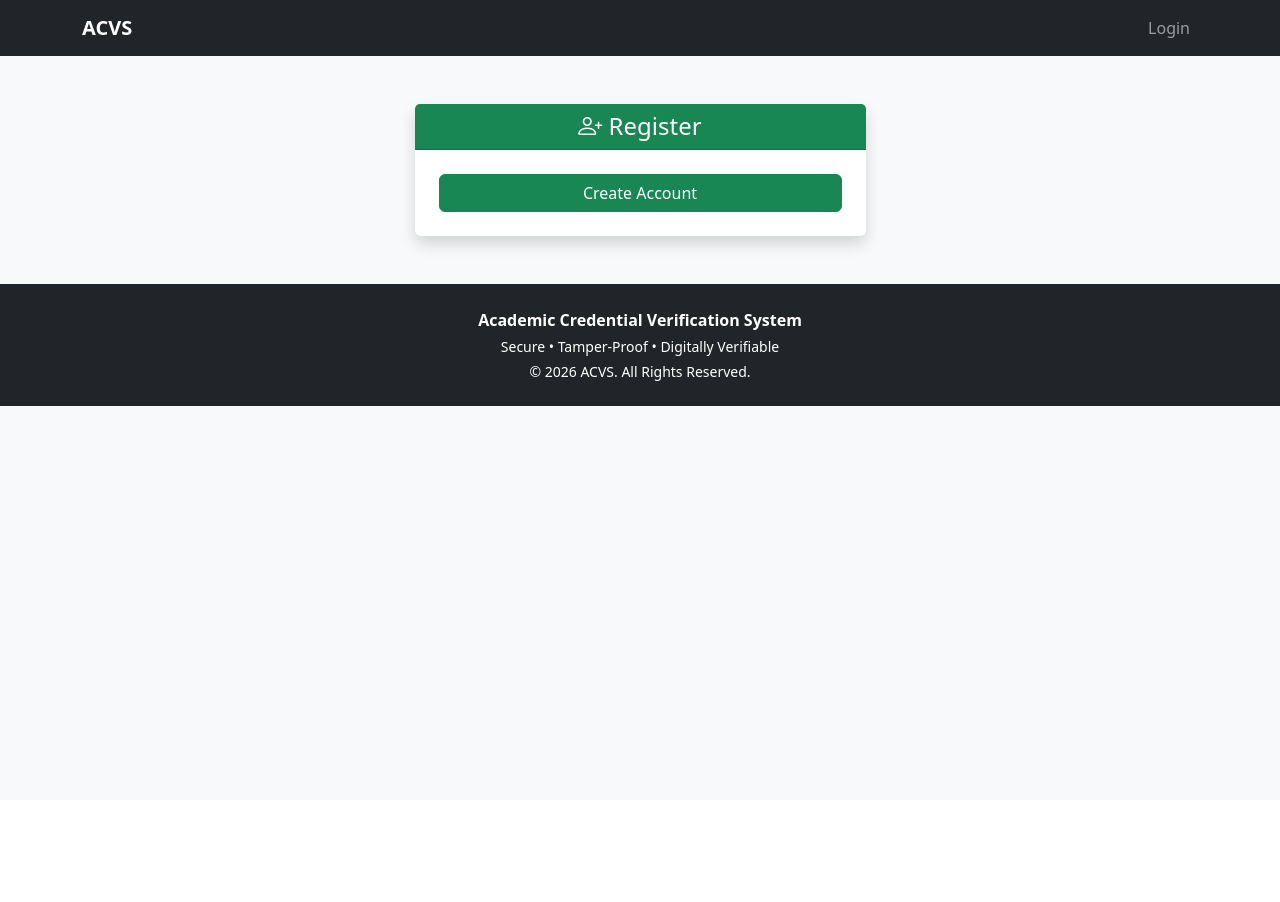
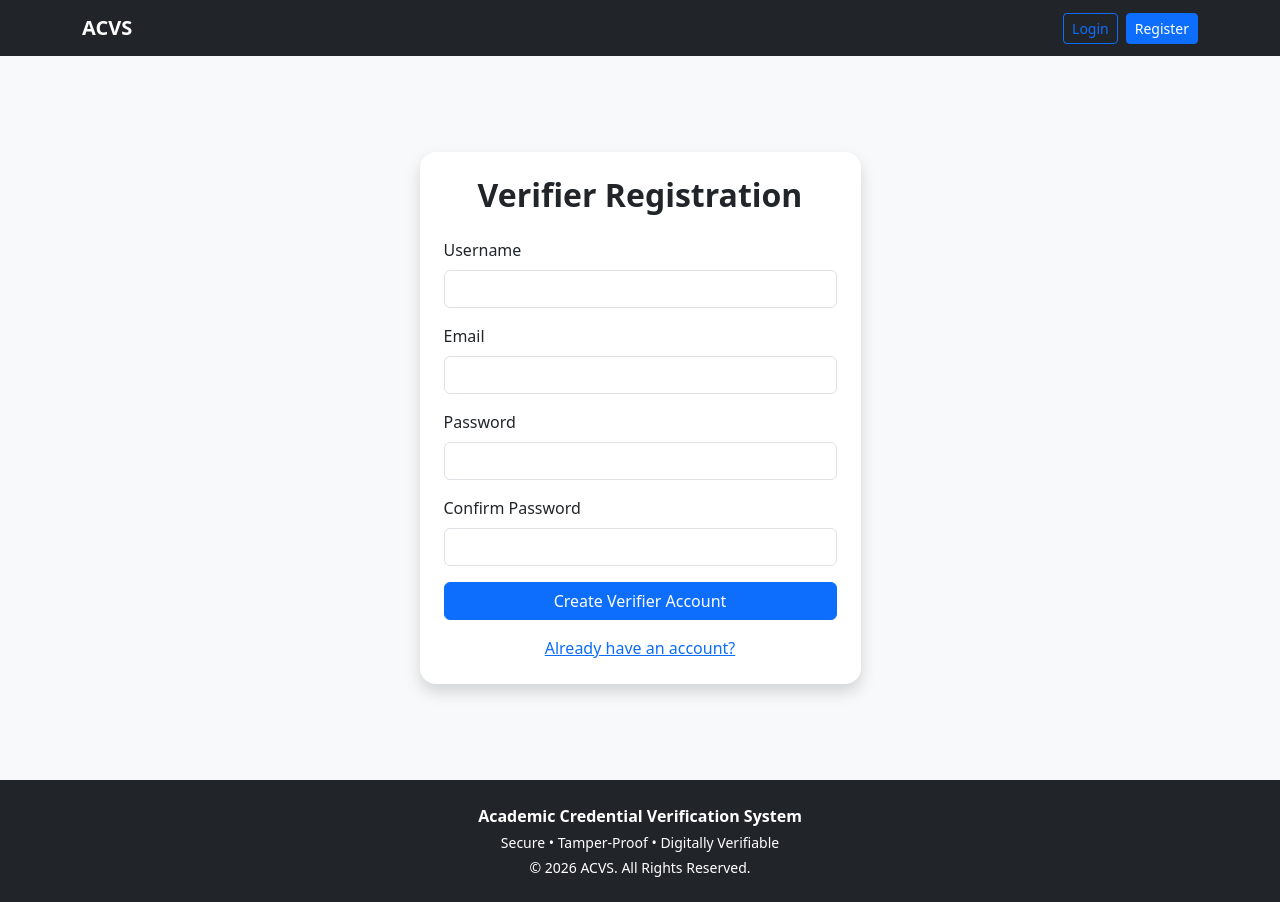
Before and after one commit to Nenmpe/acvs, a Django app: page /register/ in a window 1280 px wide. Before the commit the page ends 406 px from the top, so only its background shows below. Run offline with Django 5.2, Linux system fonts and the light colour scheme.

Commit message:
Added verifier registration, Change password Functionality and Role based dashboard

```diff
--- a/app/accounts/forms.py
+++ b/app/accounts/forms.py
@@ -1,7 +1,9 @@
 from django import forms
 from django.contrib.auth import get_user_model
+from django.contrib.auth.forms import PasswordChangeForm
 
 User = get_user_model()
+
 
 class StudentCreationForm(forms.ModelForm):
 
@@ -11,7 +13,6 @@ class StudentCreationForm(forms.ModelForm):
         model = User
         fields = ['username', 'email', 'password']
 
-
     def __init__(self, *args, **kwargs):
         super().__init__(*args, **kwargs)
 
@@ -20,12 +21,69 @@ class StudentCreationForm(forms.ModelForm):
                 "class": "form-control"
             })
 
-
     def save(self, commit=True, university=None):
         user = super().save(commit=False)
         user.role = 'STUDENT'
         user.university = university
         user.set_password(self.cleaned_data['password'])
+
         if commit:
             user.save()
+
         return user
+
+
+class VerifierRegistrationForm(forms.ModelForm):
+
+    password1 = forms.CharField(
+        widget=forms.PasswordInput(attrs={'class': 'form-control'})
+    )
+
+    password2 = forms.CharField(
+        widget=forms.PasswordInput(attrs={'class': 'form-control'})
+    )
+
+    class Meta:
+        model = User
+        fields = ['username', 'email']
+
+        widgets = {
+            'username': forms.TextInput(attrs={'class': 'form-control'}),
+            'email': forms.EmailInput(attrs={'class': 'form-control'}),
+        }
+
+    def clean(self):
+        cleaned_data = super().clean()
+
+        password1 = cleaned_data.get('password1')
+        password2 = cleaned_data.get('password2')
+
+        if password1 != password2:
+            raise forms.ValidationError("Passwords do not match")
+
+        return cleaned_data
+
+    def save(self, commit=True):
+        user = super().save(commit=False)
+        user.role = 'VERIFIER'
+        user.set_password(self.cleaned_data['password1'])
+
+        if commit:
+            user.save()
+
+        return user
+
+
+class CustomPasswordChangeForm(PasswordChangeForm):
+
+    old_password = forms.CharField(
+        widget=forms.PasswordInput(attrs={'class': 'form-control'})
+    )
+
+    new_password1 = forms.CharField(
+        widget=forms.PasswordInput(attrs={'class': 'form-control'})
+    )
+
+    new_password2 = forms.CharField(
+        widget=forms.PasswordInput(attrs={'class': 'form-control'})
+    )
--- a/app/accounts/urls.py
+++ b/app/accounts/urls.py
@@ -1,9 +1,80 @@
 from django.urls import path
+from django.contrib.auth import views as auth_views
 from . import views
 
 app_name = "accounts"
 
 urlpatterns = [
-    path('create-student/', views.create_student, name='create_student'),
-    path("dashboard/", views.student_dashboard, name="student_dashboard"),
+
+    # Student Management
+    path(
+        'create-student/',
+        views.create_student,
+        name='create_student'
+    ),
+
+    # Dashboards
+    path(
+        'student-dashboard/',
+        views.student_dashboard,
+        name='student_dashboard'
+    ),
+
+    path(
+        'verifier-dashboard/',
+        views.verifier_dashboard,
+        name='verifier_dashboard'
+    ),
+
+    path(
+        'university-dashboard/',
+        views.university_dashboard,
+        name='university_dashboard'
+    ),
+
+    path(
+        'dashboard/',
+        views.dashboard_redirect,
+        name='dashboard'
+    ),
+
+    # Password Change
+    path(
+        'change-password/',
+        views.change_password,
+        name='change_password'
+    ),
+
+    # Password Reset
+    path(
+        'password-reset/',
+        auth_views.PasswordResetView.as_view(
+            template_name='accounts/password_reset.html'
+        ),
+        name='password_reset'
+    ),
+
+    path(
+        'password-reset/done/',
+        auth_views.PasswordResetDoneView.as_view(
+            template_name='accounts/password_reset_done.html'
+        ),
+        name='password_reset_done'
+    ),
+
+    path(
+        'reset/<uidb64>/<token>/',
+        auth_views.PasswordResetConfirmView.as_view(
+            template_name='accounts/password_reset_confirm.html'
+        ),
+        name='password_reset_confirm'
+    ),
+
+    path(
+        'reset/done/',
+        auth_views.PasswordResetCompleteView.as_view(
+            template_name='accounts/password_reset_complete.html'
+        ),
+        name='password_reset_complete'
+    ),
 ]
--- a/app/base/views.py
+++ b/app/base/views.py
@@ -5,6 +5,7 @@ from django.conf import settings
 from django.contrib.auth import get_user_model
 from rest_framework_simplejwt.tokens import RefreshToken
 from django.contrib.auth import login as auth_login, logout as auth_logout
+from accounts.forms import VerifierRegistrationForm
 
 User = get_user_model()
 
@@ -69,7 +70,29 @@ def login(request):
 
 
 # ---------------- REGISTER ----------------
+
 def register(request):
+
+    if request.user.is_authenticated:
+        return redirect('base:home')
+
+    if request.method == 'POST':
+        form = VerifierRegistrationForm(request.POST)
+
+        if form.is_valid():
+            form.save()
+            messages.success(request, 'Verifier account created successfully.')
+            return redirect('base:login')
+
+    else:
+        form = VerifierRegistrationForm()
+
+    return render(request, 'accounts/register.html', {
+        'form': form
+    })
+
+
+'''def register(request):
     if request.user.is_authenticated:
         return redirect('base:home')
 
@@ -100,7 +123,7 @@ def register(request):
         messages.success(request, "Account created successfully! Please login.")
         return redirect('base:login')
 
-    return render(request, "accounts/register.html")
+    return render(request, "accounts/register.html")'''
 
 
 # ---------------- LOGOUT ----------------
--- a/app/templates/accounts/register.html
+++ b/app/templates/accounts/register.html
@@ -1,44 +1,66 @@
-{% extends "base.html" %}
+{% extends 'base.html' %}
+
 {% block content %}
 
+<div class="container py-5">
     <div class="row justify-content-center">
-    <div class="col-md-6 col-lg-5">
+        <div class="col-md-5">
 
-        <div class="card shadow border-0">
-            <div class="card-header bg-success text-white text-center">
-                <h4 class="mb-0">
-                    <i class="bi bi-person-plus"></i>
-                    Register
-                </h4>
-            </div>
+            <div class="card shadow border-0 rounded-4">
 
                 <div class="card-body p-4">
 
-                <form method="post">
+                    <h2 class="text-center mb-4 fw-bold">
+                        Verifier Registration
+                    </h2>
+
+                    <form method="POST">
                         {% csrf_token %}
 
-                    {% for field in form %}
                         <div class="mb-3">
-                            {{ field.label_tag }}
-                            {{ field }}
-                            {% if field.errors %}
-                                <div class="text-danger small">
-                                    {{ field.errors }}
+                            <label class="form-label">Username</label>
+                            {{ form.username }}
+                        </div>
+
+                        <div class="mb-3">
+                            <label class="form-label">Email</label>
+                            {{ form.email }}
+                        </div>
+
+                        <div class="mb-3">
+                            <label class="form-label">Password</label>
+                            {{ form.password1 }}
+                        </div>
+
+                        <div class="mb-3">
+                            <label class="form-label">Confirm Password</label>
+                            {{ form.password2 }}
+                        </div>
+
+                        {% if form.errors %}
+                            <div class="alert alert-danger">
+                                {{ form.errors }}
                             </div>
                         {% endif %}
-                        </div>
-                    {% endfor %}
 
-                    <button type="submit" class="btn btn-success w-100">
-                        Create Account
+                        <button class="btn btn-primary w-100">
+                            Create Verifier Account
                         </button>
 
                     </form>
 
+                    <div class="text-center mt-3">
+                        <a href="{% url 'base:login' %}">
+                            Already have an account?
+                        </a>
                     </div>
+
+                </div>
+
             </div>
 
         </div>
     </div>
+</div>
 
 {% endblock %}
--- a/app/templates/base.html
+++ b/app/templates/base.html
@@ -28,13 +28,12 @@
 
                 {% if user.is_authenticated %}
 
-                    {% if user.role == "STUDENT" %}
                         <li class="nav-item">
-                            <a class="nav-link" href="{% url 'accounts:student_dashboard' %}">
+                            <a class="nav-link" href="{% url 'accounts:dashboard' %}">
                                 <i class="bi bi-mortarboard"></i> Dashboard
                             </a>
                         </li>
-                    {% elif user.role == "UNIVERSITY_ADMIN" %}
+                    {% if user.role == "UNIVERSITY_ADMIN" %}
                         <li class="nav-item">
                             <a class="nav-link" href="{% url 'accounts:create_student' %}">
                                 <i class="bi bi-building"></i> Create Student
@@ -62,11 +61,18 @@
 
                 {% else %}
 
-                    <li class="nav-item">
-                        <a class="nav-link" href="{% url 'base:login' %}">
+                    <li class="nav-item me-2">
+                        <a class="btn btn-outline-primary btn-sm" href="{% url 'base:login' %}">
                             Login
                         </a>
                     </li>
+
+                    <li class="nav-item">
+                        <a class="btn btn-primary btn-sm" href="{% url 'base:register' %}">
+                            Register
+                        </a>
+                    </li>
+
 
                 {% endif %}
 
--- a/requirements.txt
+++ b/requirements.txt
@@ -12,3 +12,4 @@ weasyprint
 web3==6.15.1
 eth-account
 python-dotenv
+django-environ
```
Also changed, not shown: app/accounts/views.py (+67 -0 lines), app/config/settings.py (+18 -0 lines), app/templates/accounts/change_password.html (added, +59 -0 lines), app/templates/accounts/verifier_dashboard.html (added, +18 -0 lines). Lines whose indentation alone changed are shown as unchanged.
